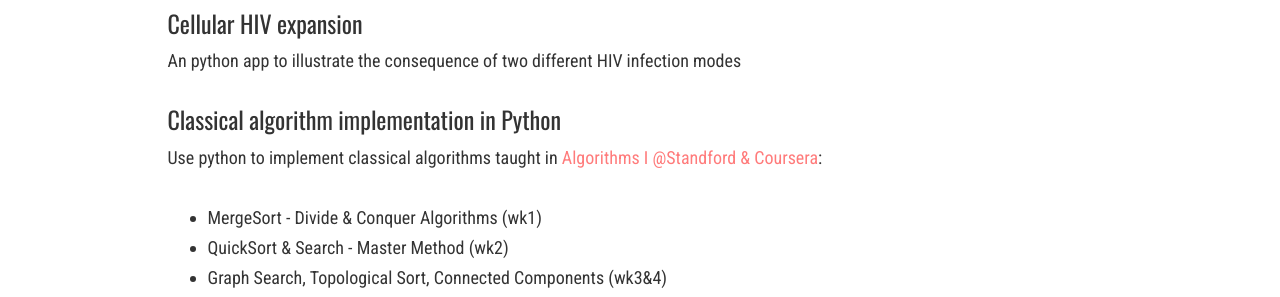
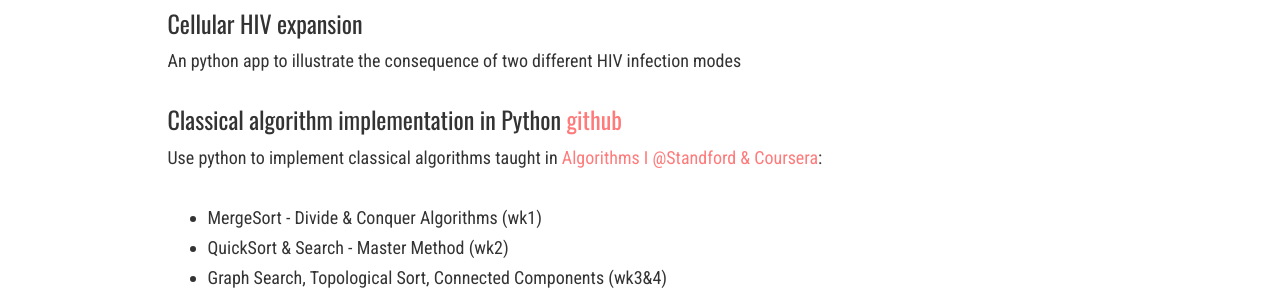
Before and after one commit to biomystery/biomystery.github.io, a Jekyll site: the page built from _pages/project.md, in a window 1280 px wide and 966 px high. Shown: the part 503-800 px from the top of the window. Built offline with Jekyll 4.4.1, drawn with Linux system fonts in a browser that asks for light colours; nearby versions of some CDN libraries.

Commit message:
updated algorithm course @ project 3

```diff
--- a/_pages/project.md
+++ b/_pages/project.md
@@ -19,7 +19,7 @@ A simple app demonstrates the influence of point on the linear regresson
 An python app to illustrate the consequence of two different HIV
  infection modes
 
-### Classical algorithm implementation in Python
+### Classical algorithm implementation in Python [github](https://github.com/biomystery/algorithm1_coursera_2013_stanford)
 Use python to implement classical algorithms taught in
 [Algorithms I @Standford & Coursera](https://www.coursera.org/learn/algorithm-design-analysis):
 
```
